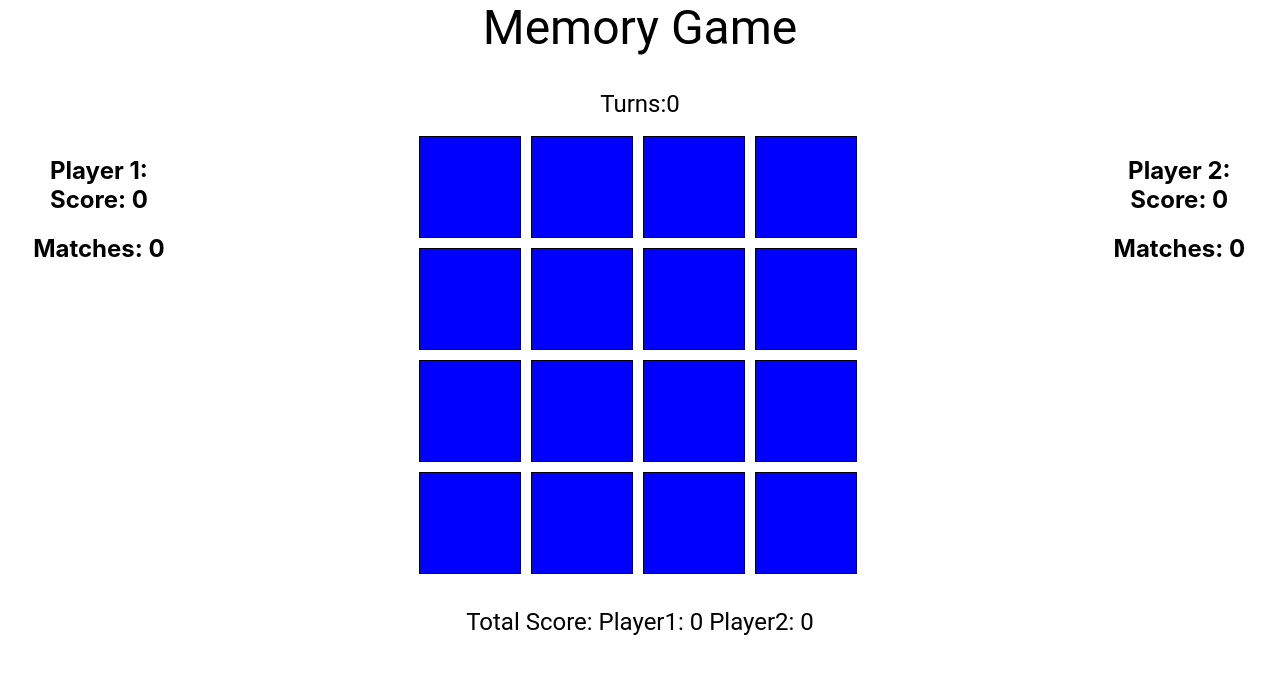
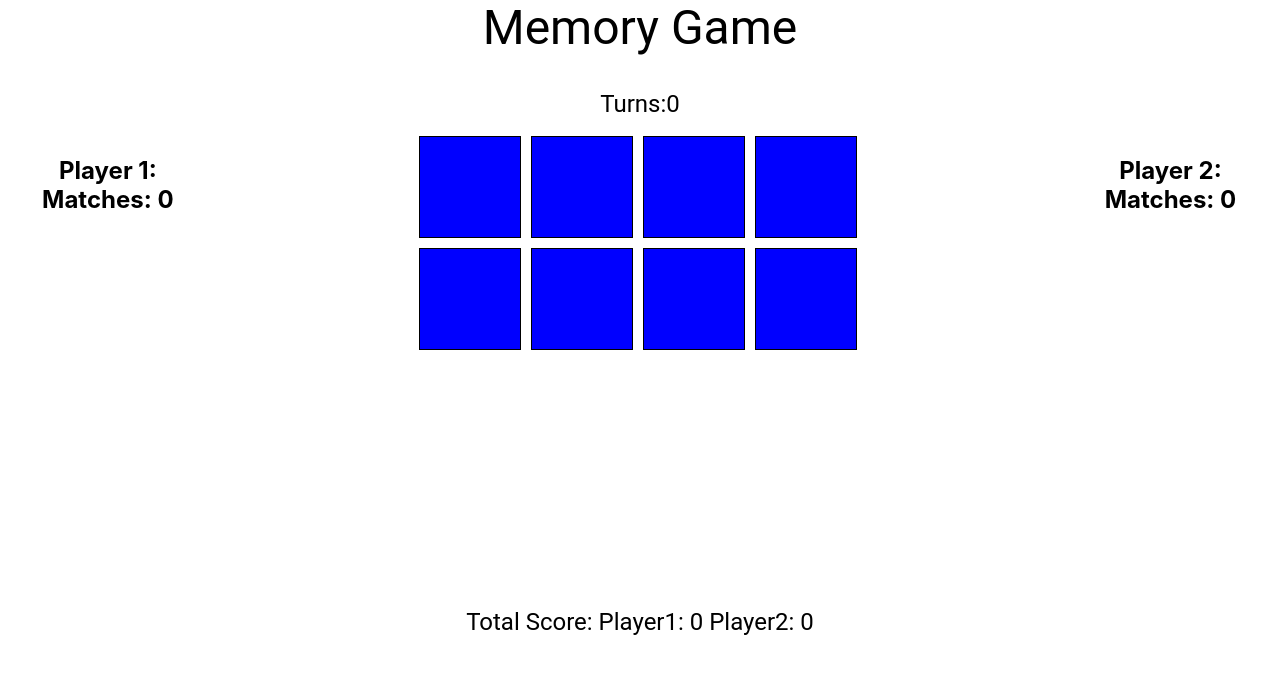
Before and after one commit to AnvarArt/Memory-Game, a React (Create React App) app: page / in a window 1280 px wide. Shown: the top 674 px of the page. Built offline with nearby package versions, Linux system fonts and the light colour scheme.

Commit message:
Bug fixes

```diff
--- a/src/App.js
+++ b/src/App.js
@@ -42,7 +42,7 @@ const App = () => {
     setMatches({ playerOne: 0, playerTwo: 0 });
     setTurns(true);
     setGameOver(false);
-    setTurns(0);
+    setNubmerOfTurns(0);
   };
 
   const onProgress = (match) => {
@@ -88,9 +88,9 @@ const App = () => {
         Turns:{nubmerOfTurns}
       </Typography>
       <Stack direction='row' style={{ marginBottom: "2rem" }}>
-        <PlayerInfo player={playerOne} matches={matches.playerOne} score={score.playerOne} />
+        <PlayerInfo player={playerOne} matches={matches.playerOne} />
         <Board setGameOver={setGameOver} turns={turns} onProgress={onProgress} setTurns={setTurns} nubmerOfTurns={nubmerOfTurns} setNubmerOfTurns={setNubmerOfTurns} setShuffledCards={setShuffledCards} shuffledCards={shuffledCards} />
-        <PlayerInfo player={playerTwo} matches={matches.playerTwo} score={score.playerTwo} />
+        <PlayerInfo player={playerTwo} matches={matches.playerTwo} />
       </Stack>
       <Typography variant='h5' sx={{ textAlign: "center" }}>{`Total Score: Player1: ${score.playerOne} Player2: ${score.playerTwo}`}</Typography>
       {gameOver && (
--- a/src/components/Board.jsx
+++ b/src/components/Board.jsx
@@ -2,7 +2,7 @@ import { useState } from "react";
 import { Container } from "@mui/material";
 import Cell from "./Cell";
 
-const Board = ({ setGameOver, turns, setTurns, onProgress, nubmerOfTurns, setNubmerOfTurns, shuffledCards, setShuffledCards }) => {
+const Board = ({ setGameOver, turns, setTurns, onProgress, nubmerOfTurns, setNubmerOfTurns, shuffledCards, setShuffledCards, time, setTime }) => {
   const [flippedCards, setFlippedCards] = useState([]);
 
   const handleCardClick = (card) => {
--- a/src/components/PlayerInfo.jsx
+++ b/src/components/PlayerInfo.jsx
@@ -2,13 +2,15 @@ import React from "react";
 import { useState } from "react";
 //import "./PlayerInfo.css";
 
-const PlayerInfo = ({ player, matches, score }) => {
+const PlayerInfo = ({ player, matches }) => {
   return (
     <div>
+      {/* <h2>
+        {player}: {`Score: ${score}`}
+      </h2> */}
       <h2>
-        {player}: {`Score: ${score}`}
+        {player}: {`Matches: ${matches}`}
       </h2>
-      <h2>{`Matches: ${matches}`}</h2>
       <p></p>
     </div>
   );
--- a/src/config/card-config.js
+++ b/src/config/card-config.js
@@ -24,10 +24,10 @@ const initCards = [
   { id: 2, name: "airbus", image: airbus, isFlipped: false, match: false },
   { id: 3, name: "audi", image: audi, isFlipped: false, match: false },
   { id: 4, name: "bmw", image: bmw, isFlipped: false, match: false },
-  { id: 5, name: "bus", image: bus, isFlipped: false, match: false },
-  { id: 6, name: "chevrolet", image: chevrolet, isFlipped: false, match: false },
-  { id: 7, name: "cruise_ship", image: cruise_ship, isFlipped: false, match: false },
-  { id: 8, name: "ferrari", image: ferrari, isFlipped: false, match: false },
+  //   { id: 5, name: "bus", image: bus, isFlipped: false, match: false },
+  //   { id: 6, name: "chevrolet", image: chevrolet, isFlipped: false, match: false },
+  //   { id: 7, name: "cruise_ship", image: cruise_ship, isFlipped: false, match: false },
+  //   { id: 8, name: "ferrari", image: ferrari, isFlipped: false, match: false },
   //   { id: 9, name: "harley", image: harley, isFlipped: false, match: false },
   //   { id: 10, name: "mercedes", image: mercedes, isFlipped: false, match: false },
   //   { id: 11, name: "motorcycle", image: motorcycle, isFlipped: false, match: false },
```
